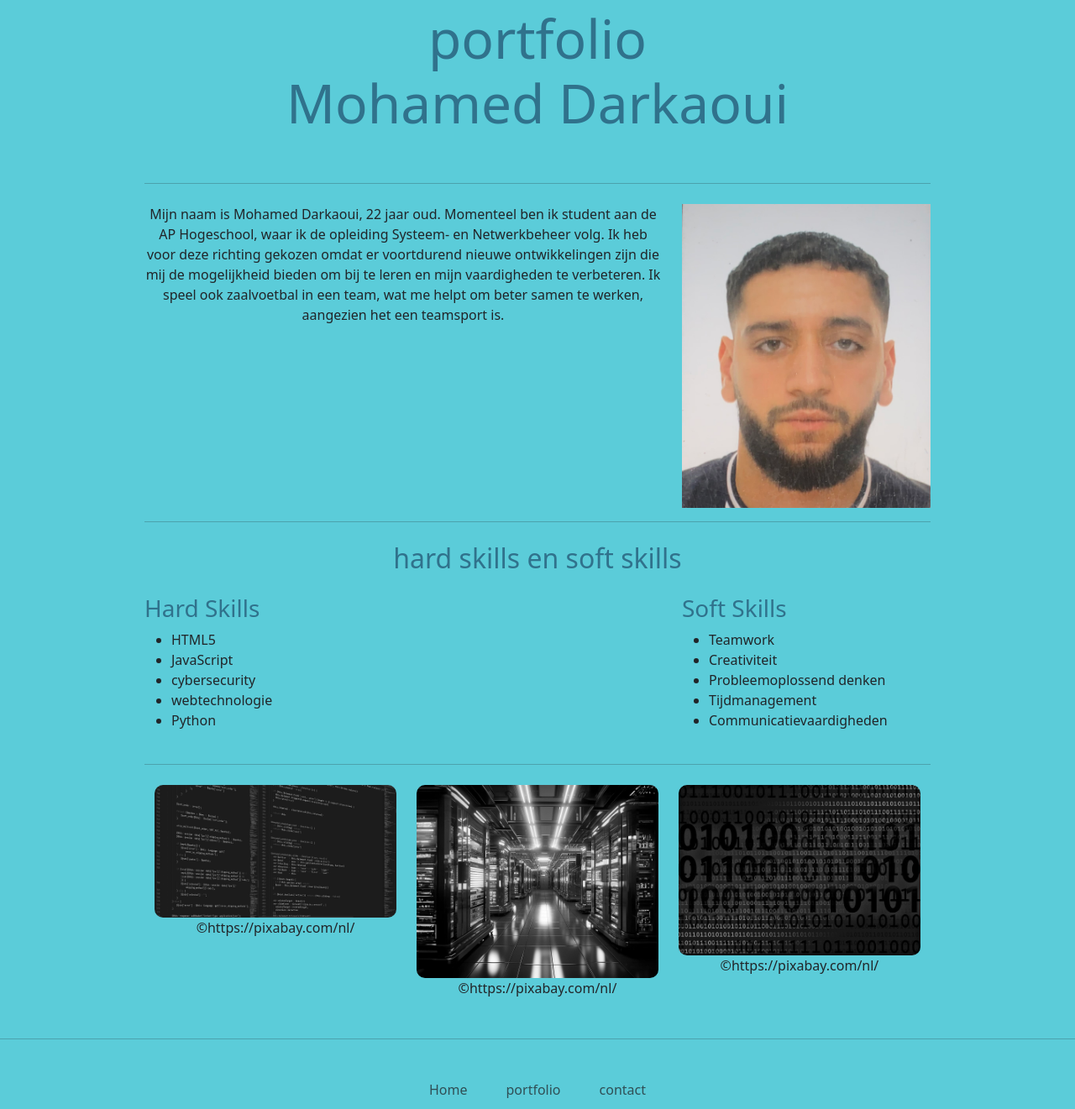
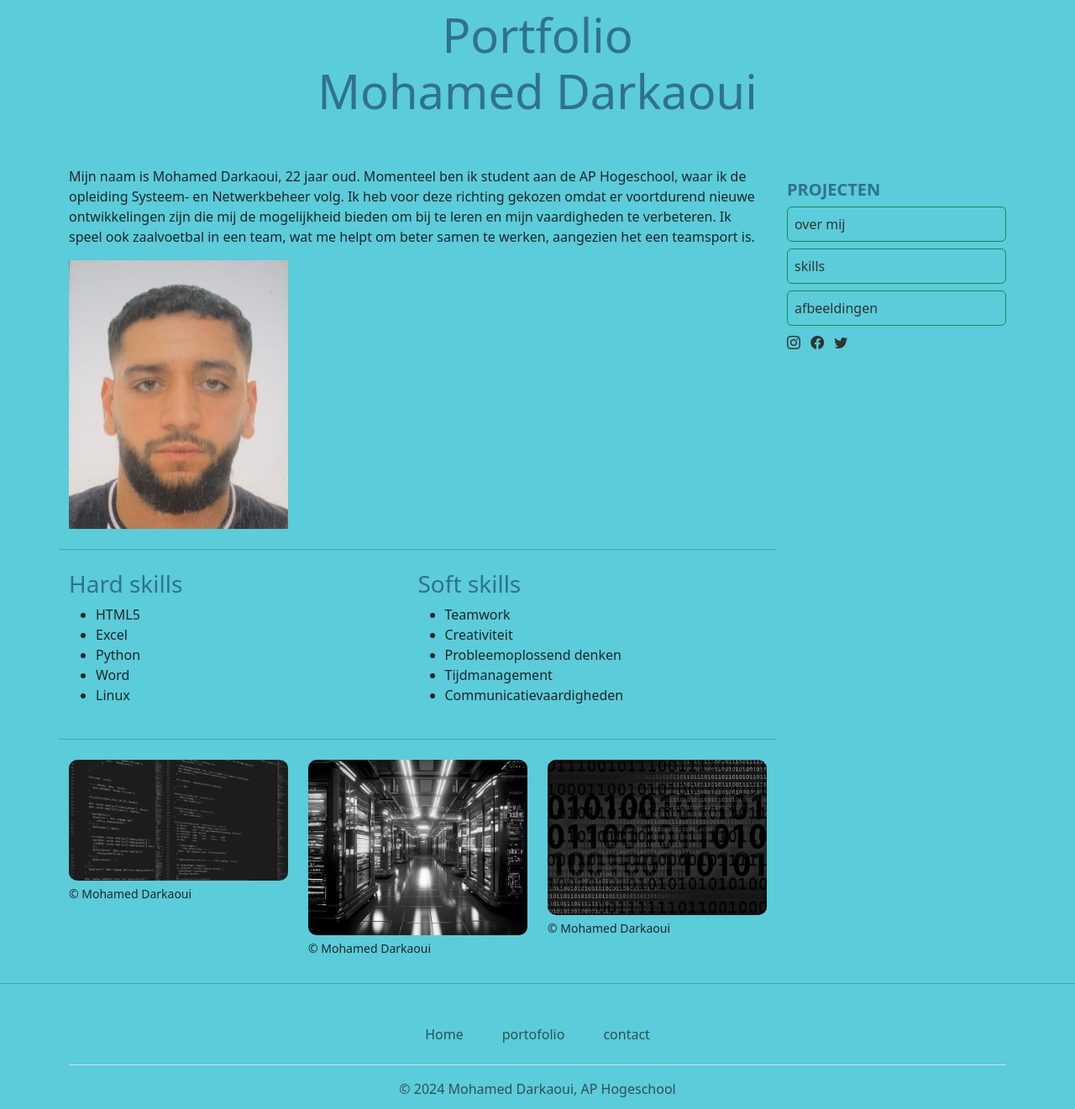
Before and after one commit to mohamed-darkaoui/portfolio, a plain HTML site: page index.html in a window 1280 px wide. Shown: the part 106-1427 px from the top of the page at 84% size. Drawn offline with nearby package versions, Linux system fonts and the light colour scheme.

Commit message:
update index.html

```diff
--- a/index.html
+++ b/index.html
@@ -1,32 +1,41 @@
 <!DOCTYPE html>
 <html lang="nl-BE">
+
 <head>
   <!-- Required meta tags -->
   <meta charset="UTF-8">
   <meta http-equiv="X-UA-Compatible" content="IE=edge">
   <meta name="viewport" content="width=device-width, initial-scale=1.0">
-    <title>oefening</title>
-    <!--resst.css-->
-    <link rel="resetsheet" href="css/reset.css">
+  <title>2</title>
   <!-- Bootstrap CSS -->
-    <link href="https://cdn.jsdelivr.net/npm/bootstrap@5.3.3/dist/css/bootstrap.min.css" rel="stylesheet" integrity="sha384-QWTKZyjpPEjISv5WaRU9OFeRpok6YctnYmDr5pNlyT2bRjXh0JMhjY6hW+ALEwIH" crossorigin="anonymous">
+  <link href="https://cdn.jsdelivr.net/npm/bootstrap@5.3.3/dist/css/bootstrap.min.css" rel="stylesheet"
+    integrity="sha384-QWTKZyjpPEjISv5WaRU9OFeRpok6YctnYmDr5pNlyT2bRjXh0JMhjY6hW+ALEwIH" crossorigin="anonymous">
+  <!-- Bootstrap CSS icons: https://icons.getbootstrap.com/#usage -->
+  <link rel="stylesheet" href="https://cdn.jsdelivr.net/npm/bootstrap-icons@1.11.3/font/bootstrap-icons.min.css">
   <!-- JavaScript: Bootstrap Bundle with Popper -->
-    <script src="https://cdn.jsdelivr.net/npm/bootstrap@5.3.3/dist/js/bootstrap.bundle.min.js" integrity="sha384-YvpcrYf0tY3lHB60NNkmXc5s9fDVZLESaAA55NDzOxhy9GkcIdslK1eN7N6jIeHz" crossorigin="anonymous" defer></script>
+  <script src="https://cdn.jsdelivr.net/npm/bootstrap@5.3.3/dist/js/bootstrap.bundle.min.js"
+    integrity="sha384-YvpcrYf0tY3lHB60NNkmXc5s9fDVZLESaAA55NDzOxhy9GkcIdslK1eN7N6jIeHz" crossorigin="anonymous" defer>
+    </script>
   <!-- eigen geschreven css voor jouw html-bestand -->
 <link rel="stylesheet" href="css/style.css">
+</head>
 
-</head>
-<body>
+
+
+
 <nav class="navbar navbar-expand-lg navbar-dark donkerblauw text-black">
         <div class="container-fluid">
+          <!-- Logo links -->
           <a class="navbar-brand" href="index.html">
-        <img src="assets/images/logo22.png" alt="Logo_Portofolio-removebg-preview" width="100%">
+            <img src="assets/images/logo22.png" alt="logo22" width="100%">
           </a>
 
+          <!-- Hamburger Button rechts -->
           <button class="navbar-toggler" type="button" data-bs-toggle="collapse" data-bs-target="#navbarContent" aria-controls="navbarContent" aria-expanded="false" aria-label="Toggle navigation">
             <span class="navbar-toggler-icon"></span>
           </button>
 
+          <!-- Navbar items naast elkaar -->
           <div class="collapse navbar-collapse" id="navbarContent">
             <ul class="navbar-nav">
               <li class="nav-item">
@@ -36,13 +45,14 @@
                 <a class="nav-link" href="portfolio.html">Portfolio</a>
               </li>
 
+              <!-- Projecten Dropdown -->
               <li class="nav-item dropdown">
                 <a class="nav-link dropdown-toggle" href="#" id="projectenDropdown" role="button" data-bs-toggle="dropdown" aria-expanded="false">
                   Projecten
                 </a>
-            <ul class="dropdown-menu text-black">
-              <li><a class="dropdown-item" href="project1.html">Project netwerkbekabeling</a></li>
-              <li><a class="dropdown-item" href="project2.html">Project Portfolio website</a></li>
+                <ul class="dropdown-menu ">
+                  <li><a class="dropdown-item" href="project1.html">project Netwerkbekabeling</a></li>
+                  <li><a class="dropdown-item" href="#">Project Portfolio website</a></li>
                   <li><a class="dropdown-item" href="#">Project 3</a></li>
                   <li><a class="dropdown-item" href="#">Project 4</a></li>
                   <li><a class="dropdown-item" href="#">Project 5</a></li>
@@ -57,33 +67,30 @@
           </div>
         </div>
       </nav>
-
 <header class="row m-5">
-      <h1 class="col display-3 tekst-donkerblauw text-center">portfolio <br> Mohamed Darkaoui</h1>
+    <h1 class="display-4 tekst-donkerblauw text-center"><strong>Portfolio <br>Mohamed Darkaoui</strong></h1>
 </header>
-    <main class="container col-md-9">
+<div class="container">
+  <div class="row">
+    <main class="col-md-9">
+      <section id="over mij" class="row">
+        <article class="col-12 mb-3">Mijn naam is Mohamed Darkaoui, 22 jaar oud. Momenteel ben ik student aan de AP Hogeschool, waar ik de opleiding Systeem- en Netwerkbeheer volg. Ik heb voor deze richting gekozen omdat er voortdurend nieuwe ontwikkelingen zijn die mij de mogelijkheid bieden om bij te leren en mijn vaardigheden te verbeteren.
+            Ik speel ook zaalvoetbal in een team, wat me helpt om beter samen te werken, aangezien het een teamsport is.</article>
+            <article class="themed-grid-col text-center col-md-4"><img src="assets/images/foto.jpg" alt="foto" width="100%"></article>
         <hr class="my-4">
-    <section class="text-center row mb-3">
-      <article class="themed-grid-col col-md-8">Mijn naam is Mohamed Darkaoui, 22 jaar oud. Momenteel ben ik student aan de AP Hogeschool, waar ik de opleiding Systeem- en Netwerkbeheer volg. Ik heb voor deze richting gekozen omdat er voortdurend nieuwe ontwikkelingen zijn die mij de mogelijkheid bieden om bij te leren en mijn vaardigheden te verbeteren.
-        Ik speel ook zaalvoetbal in een team, wat me helpt om beter samen te werken, aangezien het een teamsport is.</article>
-        <article class="themed-grid-col col-md-4"><img src="assets/images/foto.jpg" alt="foto" width="100%"></article>
-    </section>
-    <hr>
-    <h2 class="text-center mt-4 mb-4 tekst-donkerblauw">hard skills en soft skills</h2>
-   <div class="row skills-section">
-      <div class="col-lg-8">
-        <h3 class="tekst-donkerblauw">Hard Skills</h3>
+        <div id="skills" class="row skills-section">
+            <div class="col-lg-6">
+                <h3 class="tekst-donkerblauw">Hard skills</h3>
                 <ul>
                     <li>HTML5</li>
-          <li>JavaScript</li>
-          <li>cybersecurity</li>
-          <li>webtechnologie</li>
+                    <li>Excel</li>
                     <li>Python</li>
+                    <li>Word</li>
+                    <li>Linux</li>
                 </ul>
             </div>
-
-      <div class="col-lg-4">
-        <h3 class="tekst-donkerblauw">Soft Skills</h3>
+            <div class="col-lg-6">
+                <h3 class="tekst-donkerblauw">Soft skills</h3>
                 <ul>
                     <li>Teamwork</li>
                     <li>Creativiteit</li>
@@ -93,37 +100,69 @@
                 </ul>
             </div>
         </div>
-  </div>
 
 
         <hr class="my-4">
 
-<div class="container col-md-12">
-  <div class="row">
-    <div class="col-md-4 mb-3 text-center">
-      <div class="image-container">
-        <img src="assets/images/Foto_01.png" alt="foto_01" width="200px" height="auto">
-        <figcaption class="text-center mb-3">&copy;https://pixabay.com/nl/</figcaption>
+
+        <article id="afbeeldingen" class="col-12 col-sm-6 col-md-4 image-container">
+
+            <figure>
+              <img src="assets/images/Foto_01.png" class="img-fluid 100%" alt="foto 1">
+              <figcaption class="h6 small mt-2">&copy; Mohamed Darkaoui</figcaption>
+            </figure>
+          </a>
+        </article>
+
+        <article class="col-12 col-sm-6 col-md-4 image-container">
+            <figure><img src="assets/images/Foto_02.jpg" class="img-fluid 100%" alt="Foto 2">
+              <figcaption class="h6 small mt-2">&copy; Mohamed Darkaoui</figcaption>
+            </figure>
+          </a>
+        </article>
+
+        <article class="col-12 col-sm-6 col-md-4 image-container">
+            <figure><img src="assets/images/Foto_03.jpg" class="img-fluid 100%" alt="foto 3">
+              <figcaption class="h6 small mt-2">&copy; Mohamed Darkaoui</figcaption>
+            </figure>
+          </a>
+        </article>
+      </section>
+
+
+
+
+    </main>
+
+    <aside class="col md-3">
+      <h2 class="text-uppercase tekst-donkerblauw fs-5 fw-bolder pt-3">Projecten</h2>
+      <ul class="list-group">
+        <li class="list-group-item blauwgrijs border rounded border-success p-2 mb-2"><a href="#over mij">over mij</a></li>
+        <li class="list-group-item blauwgrijs border rounded border-success p-2 mb-2"><a href="#skills">skills </a></li>
+        <li class="list-group-item blauwgrijs border rounded border-success p-2 mb-2"><a href="#afbeeldingen">afbeeldingen</a></li>
+    </ul>
+      <ul class="list-inline socials">
+        <li class="list-inline-item">
+          <a href="https://www.instagram.com" target="_blank">
+            <i class="fs-6 blauwgrijs bi bi-instagram"></i>
+          </a>
+        </li>
+        <li class="list-inline-item">
+          <a href="https://www.facebook.com" target="_blank">
+            <i class="fs-6 blauwgrijs bi bi-facebook"></i>
+          </a>
+        </li>
+        <li class="list-inline-item">
+          <a href="https://twitter.com/" target="_blank">
+            <i class="fs-6 blauwgrijs bi bi-twitter"></i>
+          </a>
+        </li>
+      </ul>
+    </aside>
+
   </div>
 </div>
 
-    <div class="col-md-4 mb-3 text-center">
-      <div class="image-container">
-        <img src="assets/images/Foto_02.jpg" alt="foto_02" width="200px" height="auto">
-        <figcaption class="text-center mb-3">&copy;https://pixabay.com/nl/</figcaption>
-      </div>
-    </div>
-
-    <div class="col-md-4 mb-3 text-center">
-      <div class="image-container">
-        <img src="assets/images/Foto_03.jpg" alt="foto_03" width="200px" height="auto">
-        <figcaption class="text-center mb-3">&copy;https://pixabay.com/nl/</figcaption>
-      </div>
-    </div>
-  </div>
-</div>
-</main>
-    <aside></aside>
 <footer>
       <hr>
       <div class="b-example-divider"></div>
@@ -131,12 +170,13 @@
         <footer class="py-3 my-4">
           <ul class="nav justify-content-center border-bottom pb-3 mb-3">
             <li class="nav-item"><a href="index.html" class="nav-link px-2 text-body-secondary">Home</a></li>
-            <li class="nav-item"><a href="portfolio.html" class="nav-link px-2 text-body-secondary">portfolio</a></li>
+            <li class="nav-item"><a href="portofolio.html" class="nav-link px-2 text-body-secondary">portofolio</a></li>
             <li class="nav-item"><a href="contact.html" class="nav-link px-2 text-body-secondary">contact</a></li>
           </ul>
-          <p class="text-center text-body-secondary">&copy; 2024 Mohamed Darkaoui, AP Hogeschool</p>
+          <p class="text-center text-body-secondary ">&copy; 2024 Mohamed Darkaoui, AP Hogeschool</p>
         </footer>
       </div>
     </footer>
 </body>
+
 </html>
```
Lines whose indentation alone changed are shown as unchanged.
